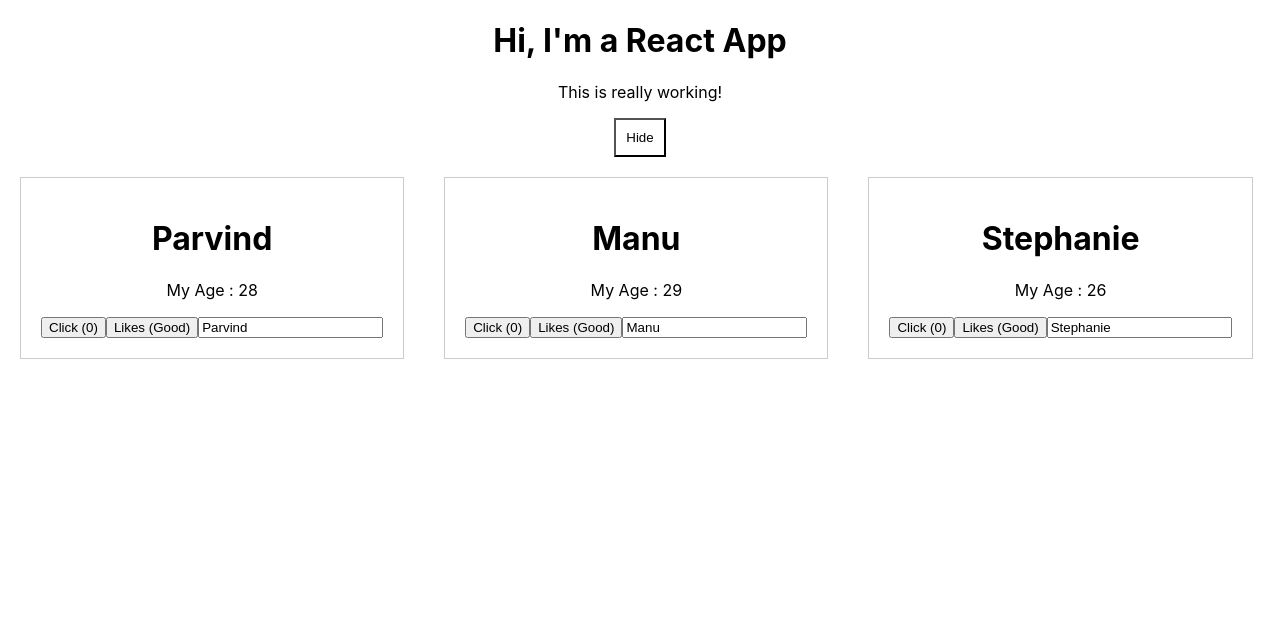
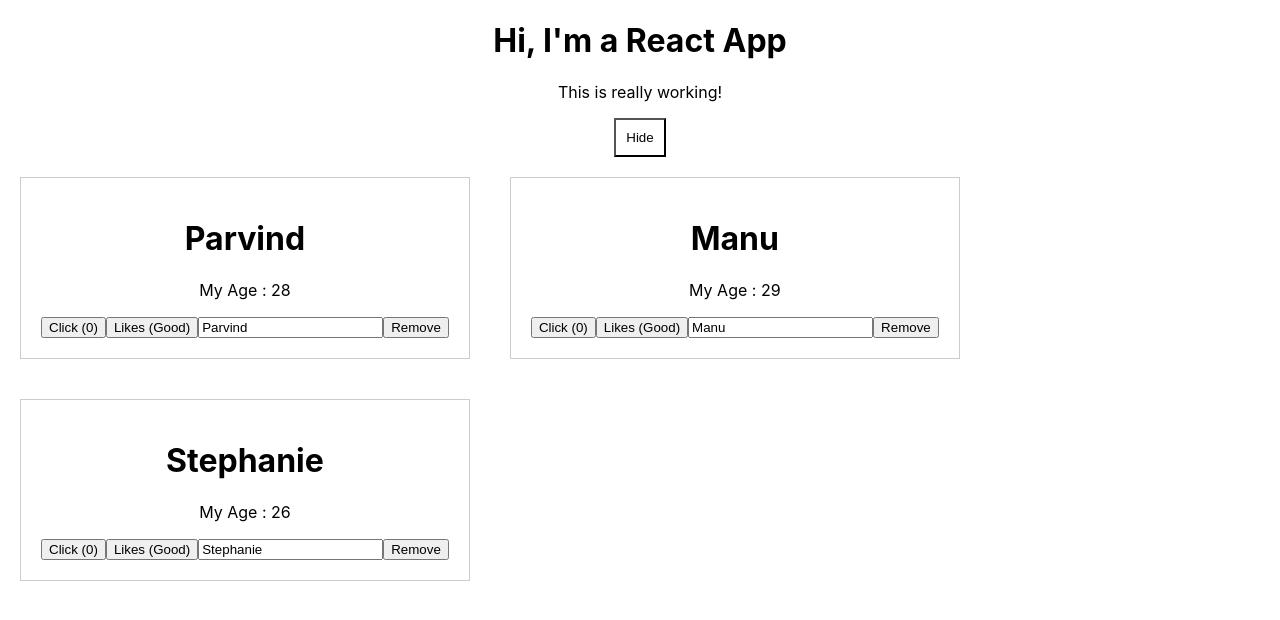
Before and after one commit to passion8stars/react-guide, a React (Create React App) app: page / in a window 1280 px wide. Both pictures are taken after a click on the button "Show". Shown: the top 620 px of the page. Built offline with nearby package versions, Linux system fonts and the light colour scheme.

Commit message:
Flexible Lists

```diff
--- a/src/App.js
+++ b/src/App.js
@@ -6,9 +6,9 @@ import { whileStatement } from '@babel/types';
 class App extends Component {
   state = {
     persons: [
-      { name: 'Parvind', age: 28 },
-      { name: 'Manu', age: 29 },
-      { name: 'Stephanie', age: 26 }
+      {id:'test1', name: 'Parvind', age: 28 },
+      {id:'test2', name: 'Manu', age: 29 },
+      {id:'test3', name: 'Stephanie', age: 26 }
     ],
     showPerson: false,
     togtext: 'Show'
@@ -19,33 +19,33 @@ class App extends Component {
     // DON'T DO THIS: this.state.persons[0].name = 'Maximilian';
     this.setState({
       persons: [
-        { name: newval, age: 28 },
-        { name: 'Manu', age: 29 },
-        { name: 'Stephanie', age: 27 }
+        {id:'test1', name: newval, age: 28 },
+        {id:'test2', name: 'Manu', age: 29 },
+        {id:'test3', name: 'Stephanie', age: 27 }
       ]
     });
   };
-  updateNameHandler = (event) => {
-    // console.log('Was clicked!');
+  updateNameHandler = (event,id) => {
+   // console.log(id);
+   let personIndex=this.state.persons.findIndex(p=>{
+      return p.id===id;
+    })
+     //console.log(personIndex);
+     const person = {...this.state.persons[personIndex]}
+     person.name=event.target.value;
+     const persons=[...this.state.persons];
+     persons[personIndex]=person;
+     console.log(person);
     // DON'T DO THIS: this.state.persons[0].name = 'Maximilian';
     this.setState({
-      persons: [
-        { name: event.target.value, age: 31 },
-        { name: 'Manu', age: 29 },
-        { name: 'Stephanie', age: 27 }
-      ]
+      persons: persons
     });
   };
   togglePersonHandler = () => {
     const doesShow = this.state.showPerson;
-    const persons = this.state.persons;
+    //const persons = this.state.persons;
     this.setState({
       //persons:persons,
-      persons: [
-        { id:'1', name: 'Parvind', age: 28 },
-        { id:'2', name: 'Manu', age: 29 },
-        { id:'3', name: 'Stephanie', age: 26 }
-      ],
       showPerson: !doesShow,
       togtext: doesShow ? 'Show' : 'Hide'
     });
@@ -73,7 +73,7 @@ class App extends Component {
           {this.state.persons.map((person, index) => {
             return <Person name={person.name}
               age={person.age}
-              changed={this.updateNameHandler}
+              changed={(event)=>this.updateNameHandler(event, person.id)}
               click={() => this.deleteHandler(index)}
               key={person.id} />
           })}
--- a/src/Person/Person.js
+++ b/src/Person/Person.js
@@ -8,11 +8,12 @@ const Person = (props) => {
     return (
         <div className="person">
             <h1>{props.name}</h1>
-            <p onClick={props.click}>My Age : {props.age}</p>
+            <p >My Age : {props.age}</p>
             {props.children}
             <button onClick={() => setCount(count + 1)}>Click ({count})</button>
             <button onClick={handleLikeCount}>Likes ({likeCount})</button>
-            <input type="text" value={props.name} onChange={props.changed} />
+            <input type="text" value={props.name} onChange={props.changed} id={props.key}/>
+            <button onClick={props.click}>Remove</button>
         </div>
     );
 };
```
